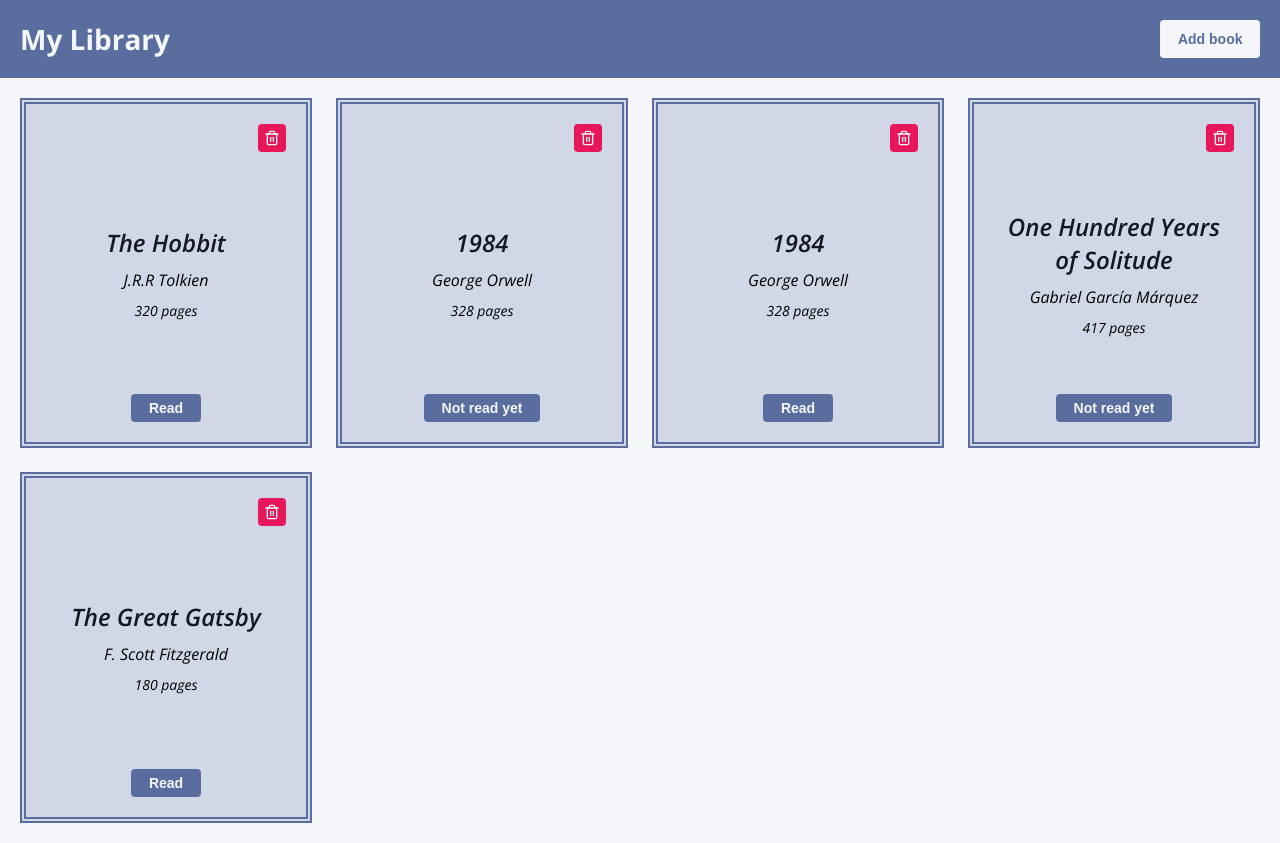
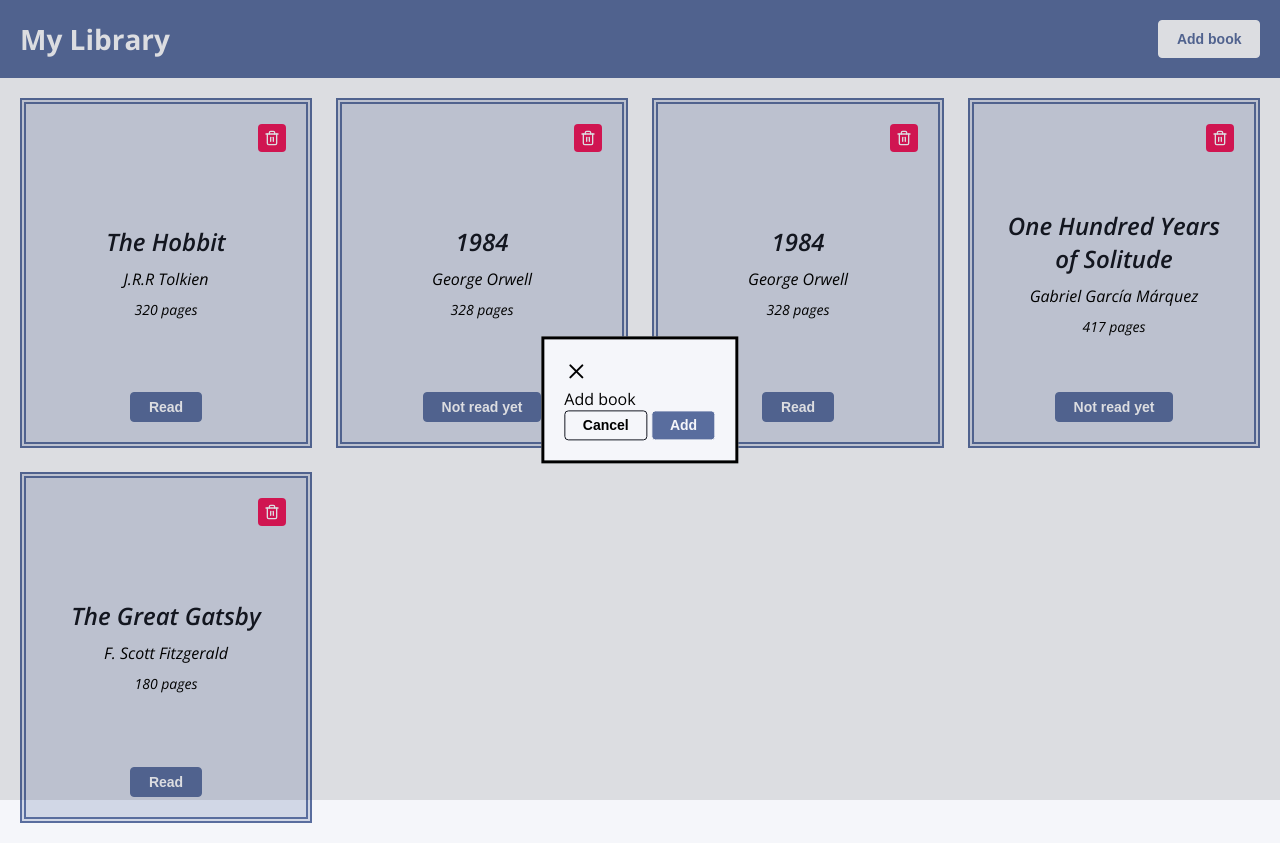
Before and after one commit to gemrx/odin-library, a plain HTML site: page index.html in a window 1280 px wide. Both pictures are taken after a click on the button "Add book". Drawn offline with nearby package versions, Linux system fonts and the light colour scheme.

Commit message:
basic modal structure

```diff
--- a/index.html
+++ b/index.html
@@ -4,13 +4,28 @@
     <meta charset="UTF-8">
     <meta name="viewport" content="width=device-width, initial-scale=1.0">
     <link rel="stylesheet" href="style.css">
+    <script src="js/script.js" defer></script>
     <title>Document</title>
 </head>
 <body>
     <div class="topbar">
-        <div class="topbar__logo">My Library</div>
-        <button class="topbar__add-button">Add book</button>
+        <div class="logo">My Library</div>
+        <button class="open-modal-button">Add book</button>
     </div>
+
+    <dialog class="modal">
+        <svg class="modal__close-button" xmlns="http://www.w3.org/2000/svg" width="24" height="24" viewBox="0 0 24 24" fill="none" stroke="currentColor" stroke-width="2" stroke-linecap="round" stroke-linejoin="round" class="lucide lucide-x">
+            <path d="M18 6 6 18"/>
+            <path d="m6 6 12 12"/>
+        </svg>
+        <div class="modal__header">Add book</div>
+        <form class="modal__form"></form>
+        <div class="modal__buttons">
+            <button class="close-modal-button">Cancel</button>
+            <button class="add-book-button" type="submit" form="modal__form">Add</button>
+        </div>
+    </dialog>
+
     <div class="books-wrapper">
         <div class="book">
             <button class="book__delete-button">
--- /dev/null
+++ b/js/script.js
@@ -0,0 +1,11 @@
+const modal = document.querySelector('.modal');
+const openModalButton = document.querySelector('.open-modal-button');
+const closeModalButton = document.querySelector('.close-modal-button');
+
+openModalButton.addEventListener('click', () => {
+    modal.showModal();
+});
+
+closeModalButton.addEventListener('click', () => {
+    modal.close();
+});
--- a/style.css
+++ b/style.css
@@ -21,20 +21,20 @@ body {
 
 /* Topbar */
 .topbar {
-    min-height: 60px;
+    min-height: 40px;
     background-color: var(--blue);
     padding: 20px;
     display: flex;
     justify-content: space-between;
 
 
-    .topbar__logo {
+    .logo {
         color: var(--background-primary);
         font-size: 28px;
         font-weight: 700;
     }
 
-    .topbar__add-button {
+    .open-modal-button {
         color: var(--blue);
         background-color: var(--background-primary);
 
@@ -43,6 +43,31 @@ body {
         }
     }
 }
+
+/* Modal */
+.modal {
+    top: 50%;
+    left: 50%;
+    transform: translate(-50%, -50%);
+    background-color: var(--background-primary);
+    padding: 20px;
+
+    .modal__buttons {
+
+        .close-modal-button {
+            border-color: var(--foreground-primary);
+            background-color: var(--background-primary);
+        }
+
+        .add-book-button {
+            color: var(--background-primary);
+            background-color: var(--blue);
+        }
+    }
+
+
+}
+
 
 /* Books */
 .books-wrapper {
@@ -62,6 +87,7 @@ body {
     padding: 1.25rem;
 
     .book__delete-button {
+        border: none;
         align-self: flex-end;
         padding: 6px 6px;
         display: flex;
@@ -111,6 +137,7 @@ body {
     }
 
     .book__status-button {
+        border-color: var(--blue);
         color: var(--background-primary);
         background-color: var(--blue);
 
@@ -123,7 +150,7 @@ body {
 
 /* Default buttons style */
 button {
-    border: none;
+    border: 1px solid var(--background-primary);
     outline: none;
     font-size: 0.875rem;
     font-weight: 600;
```
Also changed, not shown: js/books.js (renamed from books.js).
